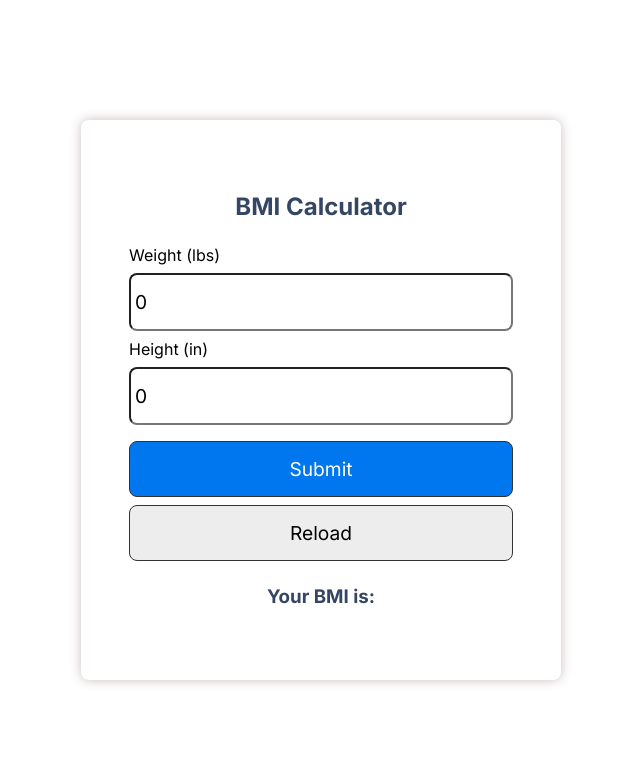
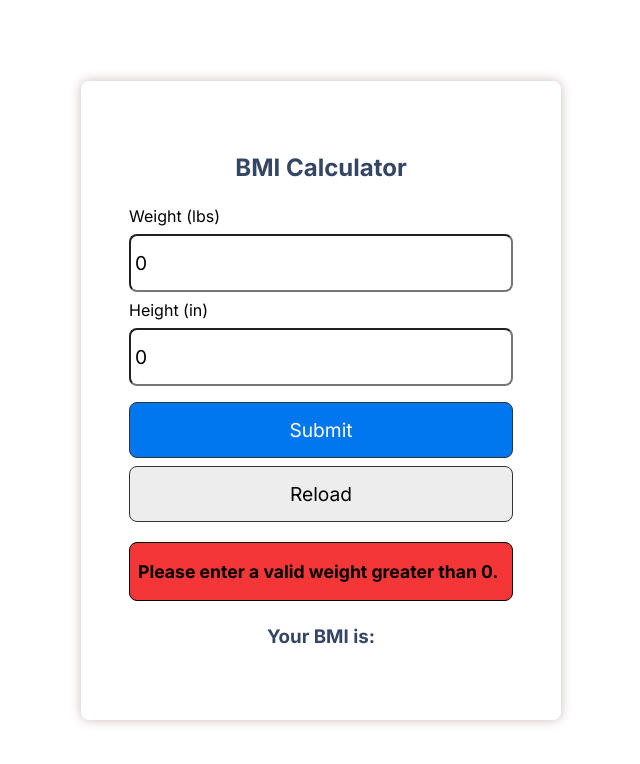
Before and after one commit to iiitl/bmi_calculator, a React (Create React App) app: page / in a window 1280 px wide. Both pictures are taken after a click on the button "Submit". Shown: the top 764 px of the page, without its empty margins (319-959 px from the left). Built offline with nearby package versions, Linux system fonts and the light colour scheme.

Commit message:
Added condition to check input

```diff
--- a/src/App.js
+++ b/src/App.js
@@ -1,67 +1,92 @@
 import './App.css';
-import './index.css'
-import React, {useState} from 'react'
+import './index.css';
+import React, { useState } from 'react';
 
 function App() {
   // state
-  const [weight, setWeight] = useState(0)
-  const [height, setHeight] = useState(0)
-  const [bmi, setBmi] = useState('')
-  const [message, setMessage] = useState('')
+  const [weight, setWeight] = useState(0);
+  const [height, setHeight] = useState(0);
+  const [bmi, setBmi] = useState('');
+  const [message, setMessage] = useState('');
+  const [error, setError] = useState('');
+
+  const checkInput = () => {
+    if (isNaN(weight) || weight <= 0) {
+      return 'Please enter a valid weight greater than 0.';
+    }
+    if (isNaN(height) || height <= 0) {
+      return 'Please enter a valid height greater than 0.';
+    }
+    return '';
+  };
 
   let calcBmi = (event) => {
-    event.preventDefault()
-    console.log(event);
+    event.preventDefault();
+    const errorMessage = checkInput();
 
-    if (weight === 0 || height === 0) {
-      alert('Please enter a valid weight and height')
+    if (errorMessage) {
+      setError(errorMessage);
+      return;
     } else {
-      let bmi = (weight / (height * height) * 703)
-      setBmi(bmi.toFixed(1))
+      setError('');
+    }
 
+    let bmiValue = (weight / (height * height) * 703);
+    setBmi(bmiValue.toFixed(1));
 
-        if (bmi < 18.5) {
-          setMessage('You are underweight')
-        }  else if (bmi >= 18.5 && bmi < 25) {
-          setMessage('You have healthy weight')
-        } else if (bmi>=25 && bmi <30) {
-          setMessage('You are overweight')
-        }else{
-          setMessage('You are obese')
-        }
-
+    if (bmiValue < 18.5) {
+      setMessage('You are underweight');
+    } else if (bmiValue >= 18.5 && bmiValue < 25) {
+      setMessage('You have healthy weight');
+    } else if (bmiValue >= 25 && bmiValue < 30) {
+      setMessage('You are overweight');
+    } else {
+      setMessage('You are obese');
     }
-  }
+  };
 
   let reload = () => {
-    window.location.reload()
-  }
-
+    window.location.reload();
+  };
 
   return (
     <div className="app">
-    <div className='container'>
-      <h2 className='center'>BMI Calculator</h2>
+      <div className='container'>
+        <h2 className='center'>BMI Calculator</h2>
         <form onSubmit={calcBmi}>
           <div>
             <label>Weight (lbs)</label>
-            <input type="text" placeholder='Enter Weight in lbs' value={weight} onChange={(e) => setWeight(e.target.value)} />
+            <input
+              type="number"
+              placeholder='Enter Weight in lbs'
+              value={weight}
+              onChange={(e) => setWeight(e.target.value)}
+            />
           </div>
           <div>
             <label>Height (in)</label>
-            <input type="text" placeholder='Enter height in inches' value={height} onChange={(event) => setHeight(event.target.value)} />
+            <input
+              type="number"
+              placeholder='Enter height in inches'
+              value={height}
+              onChange={(event) => setHeight(event.target.value)}
+            />
           </div>
           <div>
             <button className='btn' type='submit'>Submit</button>
-            <button className='btn btn-outline' onClick={reload} type='submit'>Reload</button>
+            <button className='btn btn-outline' onClick={reload} type='button'>Reload</button>
           </div>
         </form>
+        {error && (<div className="error-box">
+          <p>{error}</p>
+        </div>
+        )}
         <div className='center'>
           <h3>Your BMI is: {bmi}</h3>
           <p>{message}</p>
         </div>
+      </div>
     </div>
-  </div>
   );
 }
 
--- a/src/index.css
+++ b/src/index.css
@@ -1,11 +1,10 @@
 @import url('https://fonts.googleapis.com/css2?family=Inter:wght@100;200;300;400;500;600;700;800;900&family=Poppins:ital,wght@0,100;0,200;0,300;0,400;0,500;0,600;0,700;0,800;0,900;1,100;1,200;1,300;1,400;1,500;1,600;1,700;1,800;1,900&display=swap');
-
 
 * {
   box-sizing: border-box;
   margin: 0;
   padding: 0;
-  font-family: 'Inter', sans-if;
+  font-family: 'Inter', sans-serif;
 }
 
 .app {
@@ -50,7 +49,7 @@ input {
 
 .btn-outline {
   background-color: #ededed;
-    color: #000000;
+  color: #000000;
 }
 
 .center {
@@ -58,10 +57,11 @@ input {
   margin: 24px 0;
   color: #354665;
 }
-.input_val
-{
+
+.input_val {
   color: #354665;
 }
+
 p {
   margin: 10px 0;
 }
@@ -73,3 +73,16 @@ p {
 .img-container img {
   height: 200px;
 }
+
+
+
+.error-box {
+  background-color:#f10000c9;
+  color: #000000;
+  border: 1px solid #000000;
+  padding: 8px;
+  border-radius: 8px;
+  margin: 20px 0;
+  font-size: 1.1rem;
+  font-weight: bolder;
+}
```
